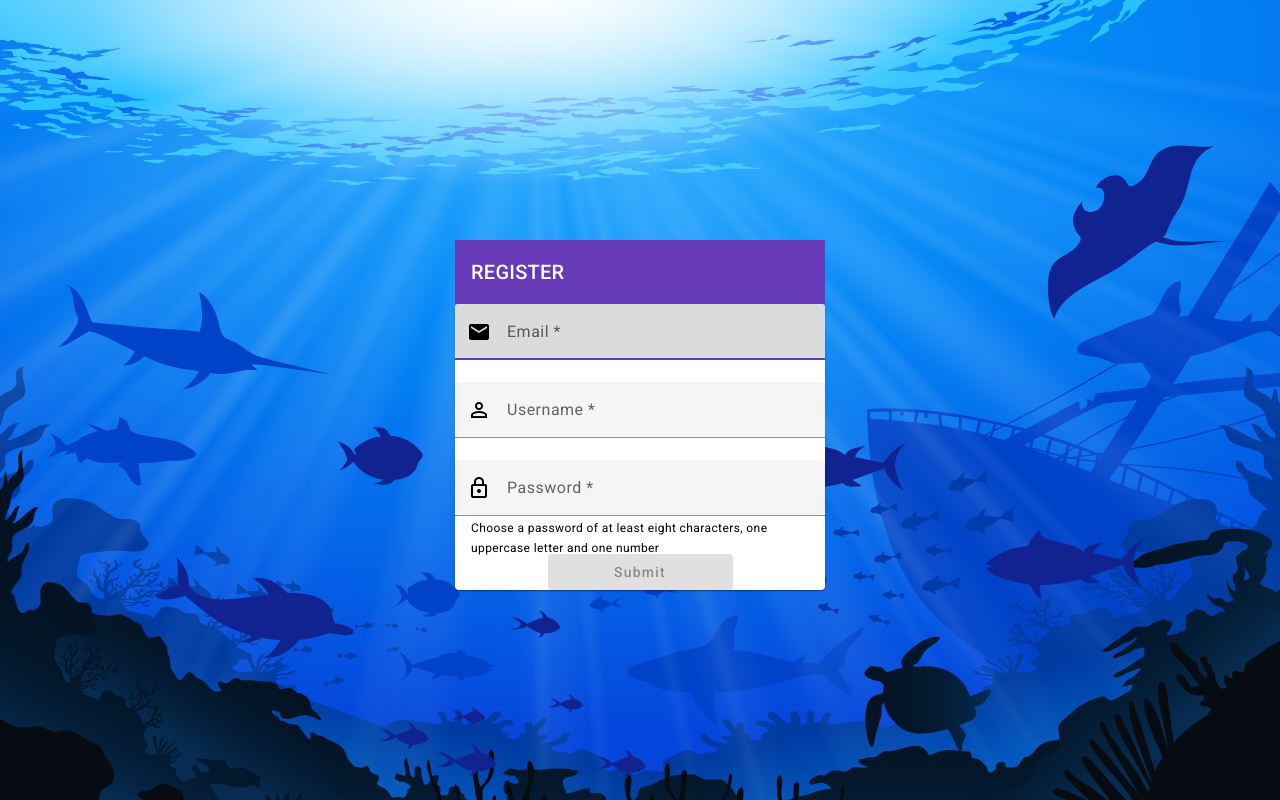
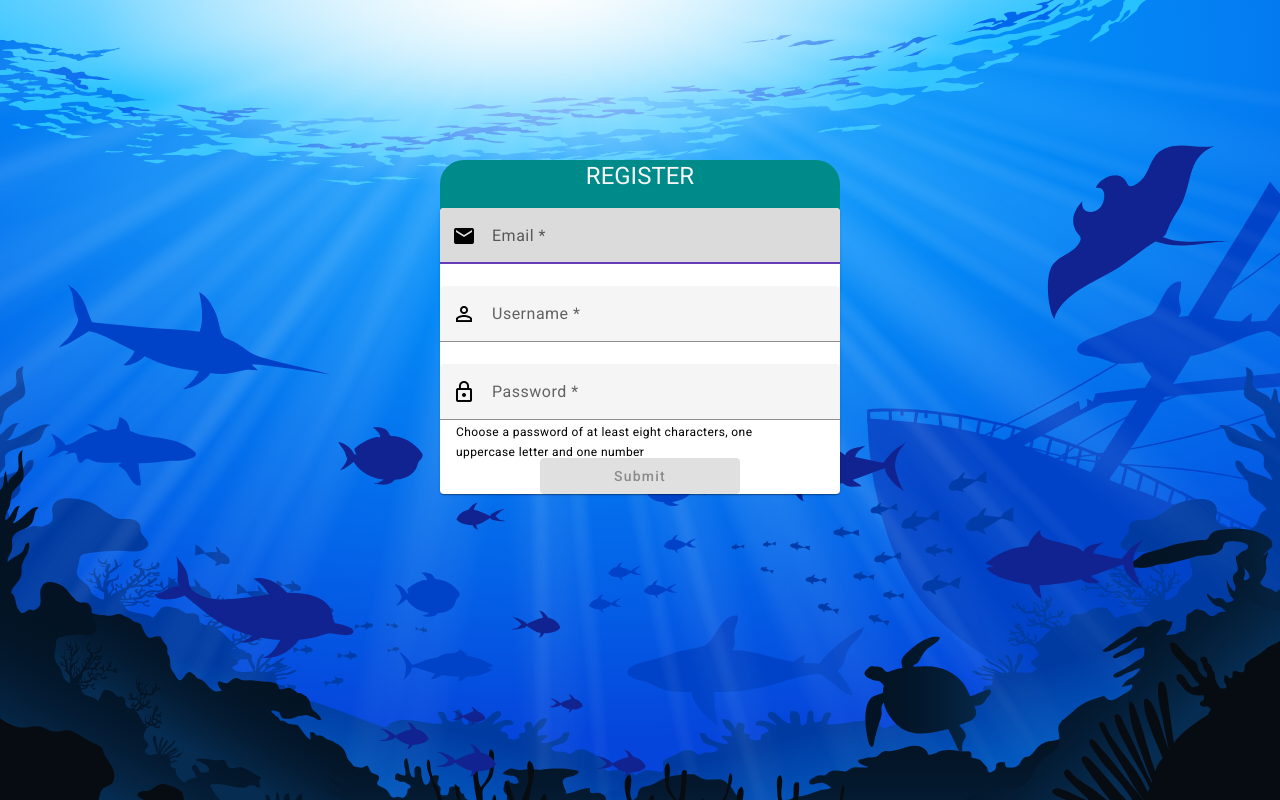
Before and after one commit to rd-henrique-krastev/task-easy, an Angular app: page /register in a window 1280 px wide. Shown: the top 800 px of the page. Built offline with nearby package versions, Linux system fonts and the light colour scheme.

Commit message:
login and register

```diff
--- a/src/app/components/login/login.component.css
+++ /dev/null
@@ -1,20 +0,0 @@
-.wrapper {
-  margin-top: 10rem;
-  place-content: center;
-  display: grid;
-}
-
-.container-div {
-  text-align: center;
-  display: inline-grid;
-}
-
-.login-h1 {
-  text-align: center;
-}
-
-.form {
-  display: inline-grid;
-  background-color: cadetblue;
-  padding: 3rem;
-  border-radius: 10px;}
--- a/src/app/components/login/login.component.html
+++ b/src/app/components/login/login.component.html
@@ -1,30 +1,40 @@
+<div class="megadiv">
+  <div class="wrapper">
 
-<div class="wrapper">
+    <div class="container-div">
+      <form class="form" [formGroup]="form" (ngSubmit)="submit()">
         <h1 class="login-h1">LOGIN</h1>
-  <div class="container-div">
-    <form class="form" [formGroup]="form"
-          (ngSubmit)="submit()">
+
+        <mat-form-field class="full-width" appearance="fill">
+          <mat-label>Username</mat-label>
+          <input autofocus type="text" matInput placeholder="Username *" formControlName="username">
           <mat-error *ngIf="form.controls['username'].touched && form.controls['username'].errors?.['required']">
             Username is required!
           </mat-error>
-      <mat-form-field class="example-full-width" appearance="fill">
-        <mat-label>Username</mat-label>
-        <input autofocus type="text" matInput placeholder="Username *" formControlName="username">
         </mat-form-field>
-
+        <p></p>
+        <mat-form-field class="full-width" appearance="fill">
+          <mat-label>Password</mat-label>
+          <input autocomplete="false" matInput [type]="hide ? 'password' : 'text'" placeholder="Password *"
+            formControlName="password">
+          <button mat-icon-button matSuffix (click)="hide = !hide" [attr.aria-label]="'Hide password'"
+            [attr.aria-pressed]="hide">
+            <mat-icon>{{hide ? 'visibility_off' : 'visibility'}}</mat-icon>
+          </button>
           <mat-error *ngIf="form.controls['password'].touched && form.controls['password'].errors?.['required']">
             Password is required!
           </mat-error>
-      <mat-form-field class="example-full-width" appearance="fill">
-        <mat-label>Password</mat-label>
-        <input type="password" autocomplete="false" matInput placeholder="Password *" formControlName="password">
         </mat-form-field>
-      <button mat-raised-button color="primary" [disabled]="form.invalid" type="submit">Submit</button>
+        <p></p>
+        <button mat-raised-button color="accent" [disabled]="form.invalid" type="submit">Submit </button>
       </form>
-    <span *ngIf="showErrorMessage"> INCORRECT CREDENTIALS !!</span>
+      <p></p>
+      <span *ngIf="showErrorMessage"><mat-error>INCORRECT CREDENTIALS !!!</mat-error></span>
+      <p></p>
     </div>
 
 
-  <p>Don't have an account? <button (click)="clickRegister()">Register</button></p>
+    <div class="registration-rerouting">Don't have an account? <button (click)="clickRegister()">Register</button></div>
 
   </div>
+</div>
--- /dev/null
+++ b/src/app/components/login/login.component.scss
@@ -0,0 +1,27 @@
+.login-h1 {
+  color: whitesmoke;
+  text-align: center;
+}
+
+.wrapper {
+  margin-top: 20vh;
+  place-content: center;
+  display: grid;
+}
+
+.container-div {
+  text-align: center;
+  display: inline-grid;
+}
+
+.form {
+  display: inline-grid;
+  background-color: darkcyan;
+  padding: 2rem;
+  border-radius: 1.5rem;
+}
+
+.registration-rerouting {
+  color: white;
+  text-align: center;
+}
--- a/src/app/components/login/login.component.ts
+++ b/src/app/components/login/login.component.ts
@@ -6,9 +6,10 @@ import {FormGroup, NonNullableFormBuilder, Validators} from "@angular/forms";
 @Component({
   selector: 'app-login',
   templateUrl: './login.component.html',
-  styleUrls: ['./login.component.css']
+  styleUrls: ['./login.component.scss']
 })
 export class LoginComponent {
+  hide = true;
   username : string ="";
   password : string ="";
   showErrorMessage: boolean = false;
--- a/src/app/components/register/register.component.css
+++ /dev/null
@@ -1,16 +0,0 @@
-mat-hint {
-  min-width: fit-content;
-}
-
-form {
-  display: grid;
-}
-
-.login-container {
-  max-width: 370px;
-  margin-top: 30vh;
-}
-
-.megadiv {
-  text-align: -webkit-center;
-}
--- a/src/app/components/register/register.component.html
+++ b/src/app/components/register/register.component.html
@@ -1,7 +1,7 @@
 <div class="megadiv">
-<div class="login-container">
-  <div class="login-content">
-    <mat-toolbar class="login-toolbar" color="primary">REGISTER</mat-toolbar>
+<div class="register-container">
+  <div class="register-content">
+    <h1 class="register-h1">REGISTER</h1>
     <mat-card>
 
       <form [formGroup]="form"
@@ -9,7 +9,7 @@
         <mat-form-field>
           <mat-icon matPrefix>email</mat-icon>
           <input autofocus type="email" matInput placeholder="Email *" formControlName="email">
-          <mat-error *ngIf="form.controls['email'].touched && form.controls['email'].errors?.['required']">
+          <mat-error class="error" *ngIf="form.controls['email'].touched && form.controls['email'].errors?.['required']">
             Email is required!
           </mat-error>
         </mat-form-field>
@@ -35,7 +35,7 @@
 
         <hr>
         <div class="socialMediaFlex">
-          <button style="width:50%" [disabled]="form.invalid" type="submit" mat-raised-button color="primary">Submit</button>
+          <button style="width:50%" [disabled]="form.invalid" type="submit" mat-raised-button color="accent">Submit</button>
         </div>
       </form>
     </mat-card>
--- /dev/null
+++ b/src/app/components/register/register.component.scss
@@ -0,0 +1,21 @@
+.register-h1{
+  color: whitesmoke;
+  text-align:  center;
+}
+form {
+  display: grid;
+}
+
+
+
+
+.register-container {
+  max-width: 25rem;
+  margin-top: 20vh;
+  display: grid;
+  background-color: darkcyan;
+  border-radius: 1.5rem;
+}
+.megadiv {
+  text-align: -webkit-center;
+}
--- a/src/app/components/register/register.component.ts
+++ b/src/app/components/register/register.component.ts
@@ -6,7 +6,7 @@ import {FormGroup, NonNullableFormBuilder, Validators} from "@angular/forms";
 @Component({
   selector: 'app-register',
   templateUrl: './register.component.html',
-  styleUrls: ['./register.component.css']
+  styleUrls: ['./register.component.scss']
 })
 export class RegisterComponent {
 
```
Lines whose indentation alone changed are shown as unchanged.
